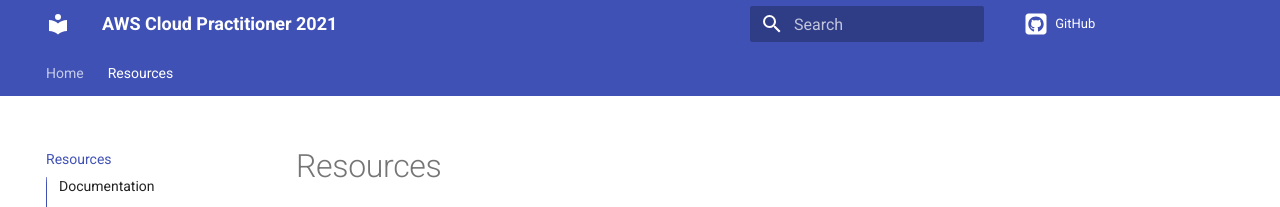
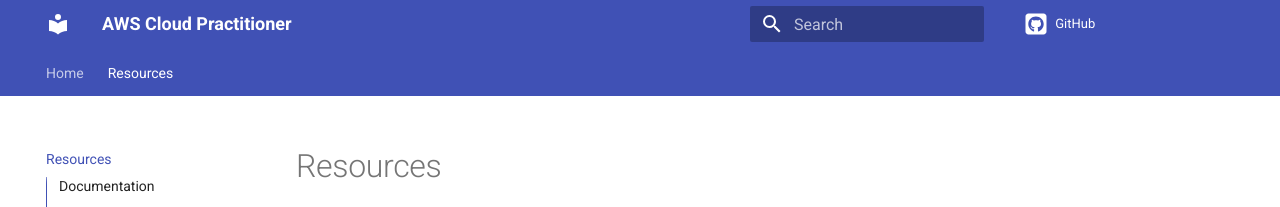
Before and after one commit to nathonfowlie/education.aws.cloudpractitioner, an MkDocs documentation site: the page built from docs/resources.md, in a window 1280 px wide. Shown: the top 207 px of the page. Built offline with MkDocs 1.6.1 and Material for MkDocs 9.7.7, drawn with Linux system fonts in a browser that asks for light colours; comment, search, counter and statistics services are not loaded; the version menu is left out.

Commit message:
fix: remove redundant year classifier
Removed the year classifier from the GitHub Pages site name, as it
redundant due to  the fact that the release version matches the year
that the study notes apply for (ie: if the last release is 2021, and the
current year is 2023, then the study notes are out of date, and the
course material has likely changed).

```diff
--- a/mkdocs.yml
+++ b/mkdocs.yml
@@ -1,10 +1,10 @@
 ---
 
 #  This is the name of the site as it'll appear in the address bar.
-site_name: "AWS Cloud Practitioner 2021"
+site_name: "AWS Cloud Practitioner"
 
 # Brief site description.
-site_description: "Study notes for aws cloud practitioner exam 2021"
+site_description: "Study notes for aws cloud practitioner exam"
 
 # Site author
 site_author: "Nathon Fowlie"
```
